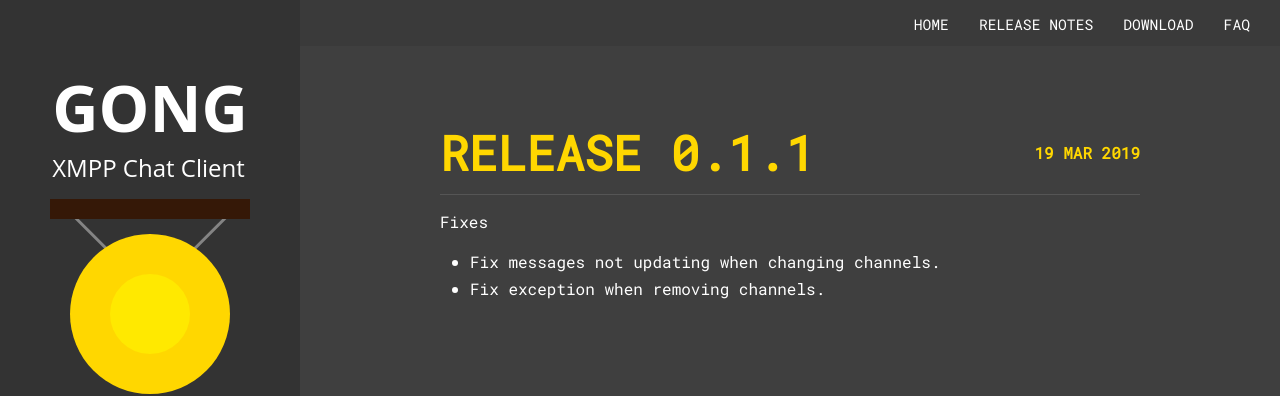
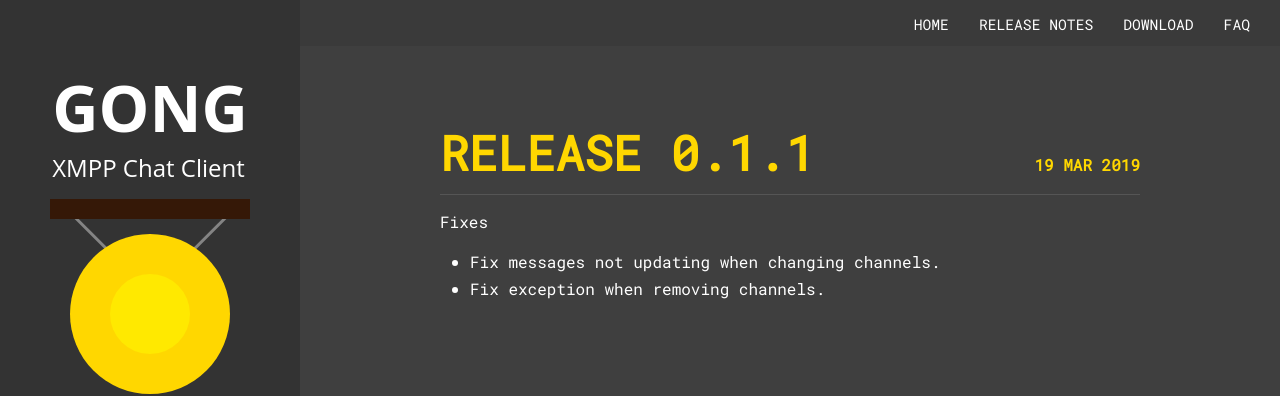
Before and after one commit to gongchat/gongchat.github.io, a Jekyll site: the page built from _posts/release-notes/2019-03-19-0.1.1.md, in a window 1280 px wide. Shown: the top 396 px of the page. Built offline with Jekyll 4.4.1, drawn with Linux system fonts in a browser that asks for light colours; some web fonts are replaced.

Commit message:
clean up styles

```diff
--- a/_sass/release-notes.scss
+++ b/_sass/release-notes.scss
@@ -8,14 +8,10 @@
   padding-bottom: 30px;
 
   h2 {
-    color: gold;
-    padding-bottom: 10px;
-    margin-bottom: 10px;
-    border-bottom: 1px solid #555;
     display: flex;
     flex-wrap: wrap;
     justify-content: space-between;
-    align-items: center;
+    align-items: baseline;
 
     span:last-child {
       font-size: 1rem;
```
